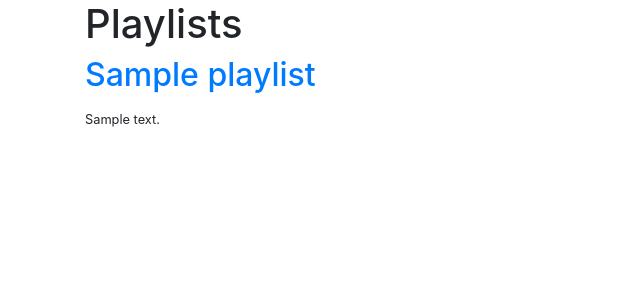
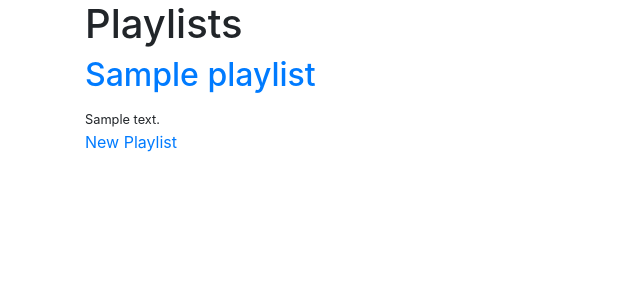
Before and after one commit to alx-rg/Playlister-Tutorial, a Flask app: page / in a window 1280 px wide. Shown: the part 56-356 px from the top of the page, without its empty margins (0-640 px from the left). Run offline with Flask 2, Linux system fonts and the light colour scheme; a database or web service that is not in the repository returns one stand-in record (values such as "Sample title"); some libraries are stand-ins or nearby versions.

Commit message:
Add new playlist on main page

```diff
--- a/app.py
+++ b/app.py
@@ -105,9 +105,9 @@ def comments_new():
 
 
 @app.route("/playlists/<playlist_id>/comments/<comment_id>/delete", methods=["POST"])
-def delete_comment(playlist_id, comment_id):
+def delete_comment(comment_id):
     comments.delete_one({"_id": ObjectId(comment_id)})
-    return redirect(url_for("playlist_show", playlist_id=playlist_id))
+    return redirect(url_for("playlist_show", playlist_id=request.form.get("playlist_id")))
 
 
 def video_url_creator(id_lst):
--- a/templates/playlists_index.html
+++ b/templates/playlists_index.html
@@ -14,5 +14,5 @@
         </div>
     {% endfor %}
 </div>
-<!-- <a href='/playlists/new'>New Playlist</a> -->
+<a href='/playlists/new'>New Playlist</a>
 {% endblock %}
```
